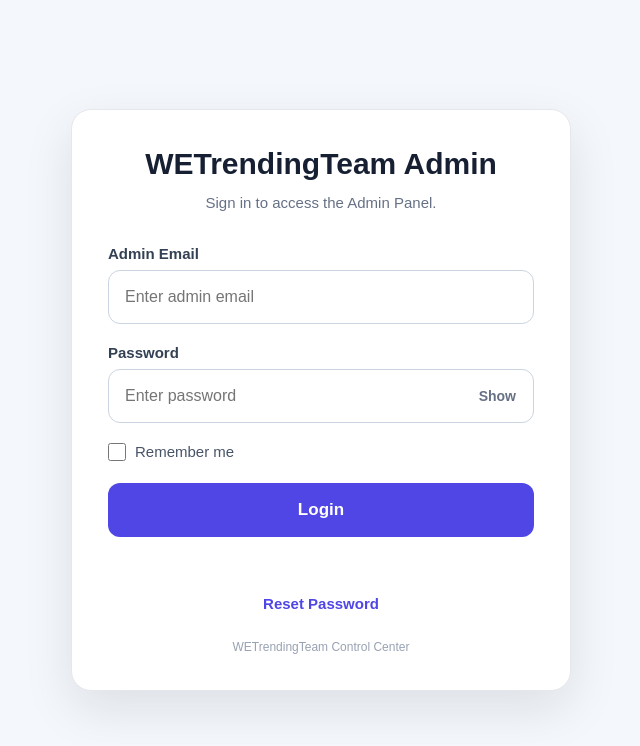
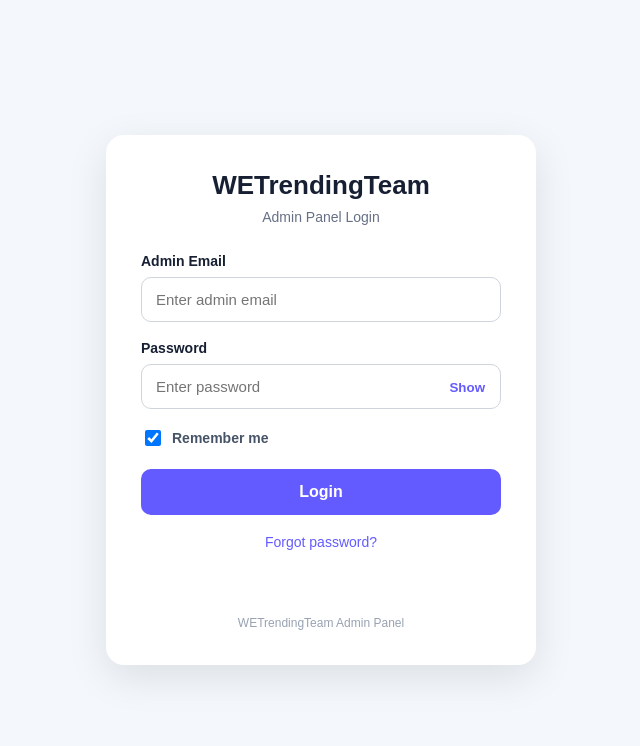
Before and after one commit to WETrendingTeam/WETrendTeam, a plain HTML site: page admin-login.html in a window 1280 px wide. Shown: the whole page, without its empty margins (319-959 px from the left). Drawn offline with Linux system fonts and the light colour scheme.

Commit message:
Add files via upload

```diff
--- a/admin-login.html
+++ b/admin-login.html
@@ -4,96 +4,81 @@
 <meta charset="UTF-8">
 <meta name="viewport" content="width=device-width, initial-scale=1.0">
 
-<meta name="theme-color" content="#4f46e5">
-
-<title>WETrendingTeam Admin Login</title>
+<title>WETrendingTeam — Admin Login</title>
 
 <style>
 * {
 box-sizing: border-box;
-margin: 0;
-padding: 0;
 }
 
 body {
+margin: 0;
 min-height: 100vh;
-font-family: Arial, Helvetica, sans-serif;
+font-family: Arial, sans-serif;
 background: #f4f7fb;
 color: #172033;
-
 display: flex;
 align-items: center;
 justify-content: center;
-
 padding: 20px;
 }
 
 .login-card {
 width: 100%;
-max-width: 500px;
-
+max-width: 430px;
 background: #ffffff;
-
-border: 1px solid #e5e7eb;
-border-radius: 20px;
-
-padding: 36px;
-
-box-shadow: 0 18px 50px rgba(15, 23, 42, 0.10);
+border-radius: 18px;
+padding: 35px;
+box-shadow: 0 12px 40px rgba(0, 0, 0, 0.10);
 }
 
-.login-header {
-text-align: center;
-margin-bottom: 30px;
+.logo {
+width: 75px;
+height: 75px;
+object-fit: contain;
+display: block;
+margin: 0 auto 18px;
+border-radius: 16px;
 }
 
-.login-header h1 {
-font-size: 30px;
-line-height: 1.2;
-color: #172033;
-margin-bottom: 10px;
+h1 {
+text-align: center;
+margin: 0 0 8px;
+font-size: 26px;
 }
 
-.login-header p {
+.subtitle {
+text-align: center;
 color: #667085;
-font-size: 15px;
-line-height: 1.5;
+margin: 0 0 28px;
+font-size: 14px;
+}
+
+label {
+display: block;
+margin-bottom: 8px;
+font-weight: 600;
+font-size: 14px;
 }
 
 .field {
-margin-bottom: 20px;
+margin-bottom: 18px;
 }
 
-.field label {
-display: block;
-font-weight: 700;
+input[type="email"],
+input[type="password"],
+input[type="text"] {
+width: 100%;
+padding: 13px 14px;
+border: 1px solid #d0d5dd;
+border-radius: 10px;
 font-size: 15px;
-color: #344054;
-margin-bottom: 8px;
+outline: none;
 }
 
-.field input {
-width: 100%;
-height: 54px;
-
-border: 1px solid #cbd5e1;
-border-radius: 12px;
-
-padding: 0 16px;
-
-font-size: 16px;
-
-outline: none;
-
-background: #ffffff;
-color: #172033;
-
-transition: border-color 0.2s, box-shadow 0.2s;
-}
-
-.field input:focus {
-border-color: #4f46e5;
-box-shadow: 0 0 0 3px rgba(79, 70, 229, 0.12);
+input:focus {
+border-color: #635bff;
+box-shadow: 0 0 0 3px rgba(99, 91, 255, 0.12);
 }
 
 .password-wrap {
@@ -101,137 +86,78 @@ position: relative;
 }
 
 .password-wrap input {
-padding-right: 70px;
+padding-right: 75px;
 }
 
-.toggle-password {
+#togglePassword {
 position: absolute;
-
 right: 10px;
 top: 50%;
-
 transform: translateY(-50%);
-
-border: none;
+border: 0;
 background: transparent;
-
-color: #667085;
-
-font-size: 14px;
-font-weight: 700;
-
+color: #635bff;
 cursor: pointer;
-
-padding: 8px;
-}
-
-.toggle-password:hover {
-color: #4f46e5;
+font-weight: 600;
 }
 
 .remember-row {
 display: flex;
 align-items: center;
-gap: 9px;
-
-margin-bottom: 22px;
-
+gap: 8px;
+margin-bottom: 20px;
+font-size: 14px;
 color: #475467;
-font-size: 15px;
 }
 
 .remember-row input {
-width: 18px;
-height: 18px;
+width: 16px;
+height: 16px;
+}
+
+#adminLoginButton {
+width: 100%;
+padding: 14px;
+border: 0;
+border-radius: 10px;
+background: #635bff;
+color: white;
+font-size: 16px;
+font-weight: 700;
 cursor: pointer;
 }
 
-.login-button {
-width: 100%;
-height: 54px;
-
-border: none;
-border-radius: 12px;
-
-background: #4f46e5;
-color: #ffffff;
-
-font-size: 17px;
-font-weight: 700;
-
-cursor: pointer;
-
-transition: opacity 0.2s, transform 0.15s;
+#adminLoginButton:hover {
+background: #5148e8;
 }
 
-.login-button:hover {
-opacity: 0.92;
-}
-
-.login-button:active {
-transform: scale(0.99);
-}
-
-.login-button:disabled {
+#adminLoginButton:disabled {
 opacity: 0.65;
 cursor: not-allowed;
 }
 
-#adminLoginStatus {
-min-height: 24px;
-
-margin-top: 16px;
-
-text-align: center;
-
+#adminResetLink {
+display: block;
+margin: 18px auto 0;
+border: 0;
+background: transparent;
+color: #635bff;
+cursor: pointer;
 font-size: 14px;
-line-height: 1.5;
-
-color: #475467;
 }
 
-.reset {
-display: block;
-
-margin: 18px auto 0;
-
-border: none;
-background: transparent;
-
-color: #4f46e5;
-
-font-size: 15px;
-font-weight: 700;
-
-cursor: pointer;
+#adminLoginStatus {
+min-height: 22px;
+margin-top: 18px;
+text-align: center;
+font-size: 14px;
 }
 
-.reset:hover {
-text-decoration: underline;
-}
-
-.footer-note {
+.footer {
 text-align: center;
-
+margin-top: 25px;
 color: #98a2b3;
-
 font-size: 12px;
-
-margin-top: 28px;
-}
-
-@media (max-width: 600px) {
-body {
-padding: 14px;
-}
-
-.login-card {
-padding: 28px 22px;
-}
-
-.login-header h1 {
-font-size: 27px;
-}
 }
 </style>
 </head>
@@ -240,22 +166,28 @@ font-size: 27px;
 
 <main class="login-card">
 
-<header class="login-header">
-<h1>WETrendingTeam Admin</h1>
+<!--
+If you have a WETrendingTeam logo inside the images folder,
+you can use it here.
 
-<p>
-Sign in to access the Admin Panel.
+Example:
+<img src="./images/hitz-logo.png" ...>
+-->
+
+<h1>WETrendingTeam</h1>
+
+<p class="subtitle">
+Admin Panel Login
 </p>
-</header>
 
 
-<form
-id="adminLoginForm"
-autocomplete="on"
->
+<!-- ==========================================
+LOGIN FORM
+========================================== -->
+
+<form id="adminLoginForm">
 
 <div class="field">
-
 <label for="adminEmail">
 Admin Email
 </label>
@@ -268,7 +200,6 @@ placeholder="Enter admin email"
 autocomplete="username"
 required
 >
-
 </div>
 
 
@@ -292,7 +223,6 @@ required
 <button
 type="button"
 id="togglePassword"
-class="toggle-password"
 aria-label="Show password"
 >
 Show
@@ -308,10 +238,12 @@ Show
 <input
 type="checkbox"
 id="rememberMe"
-name="rememberMe"
+checked
 >
 
-<span>Remember me</span>
+<span>
+Remember me
+</span>
 
 </label>
 
@@ -319,61 +251,63 @@ name="rememberMe"
 <button
 type="submit"
 id="adminLoginButton"
-class="login-button"
 >
 Login
 </button>
 
 
-<div
-id="adminLoginStatus"
-aria-live="polite"
-></div>
+<button
+type="button"
+id="adminResetLink"
+>
+Forgot password?
+</button>
+
+
+<div id="adminLoginStatus"></div>
 
 </form>
 
 
-<button
-type="button"
-id="adminResetLink"
-class="reset"
->
-Reset Password
-</button>
-
-
-<div class="footer-note">
-WETrendingTeam Control Center
+<div class="footer">
+WETrendingTeam Admin Panel
 </div>
 
 </main>
 
 
-<!--
-Firebase is loaded by admin-login.js.
-Do not add Firebase Compat scripts here.
--->
-
-<script type="module" src="admin-login.js"></script>
-
+<!-- ==========================================
+PASSWORD SHOW / HIDE
+========================================== -->
 
 <script>
-const passwordInput =
-document.getElementById("adminPassword");
 
 const togglePassword =
 document.getElementById("togglePassword");
 
-togglePassword.addEventListener("click", () => {
+const passwordInput =
+document.getElementById("adminPassword");
+
+
+togglePassword.addEventListener(
+"click",
+function () {
 
 const isPassword =
 passwordInput.type === "password";
 
+
 passwordInput.type =
-isPassword ? "text" : "password";
+isPassword
+? "text"
+: "password";
+
 
 togglePassword.textContent =
-isPassword ? "Hide" : "Show";
+isPassword
+? "Hide"
+: "Show";
+
 
 togglePassword.setAttribute(
 "aria-label",
@@ -382,10 +316,21 @@ isPassword
 : "Show password"
 );
 
-});
+}
+);
+
 </script>
 
-<script type="module" src="./admin-login.js"></script>
+
+<!-- ==========================================
+ADMIN LOGIN JAVASCRIPT
+ONLY ONE REFERENCE
+========================================== -->
+
+<script
+type="module"
+src="./admin-login.js"
+></script>
 
 </body>
 </html>
```
